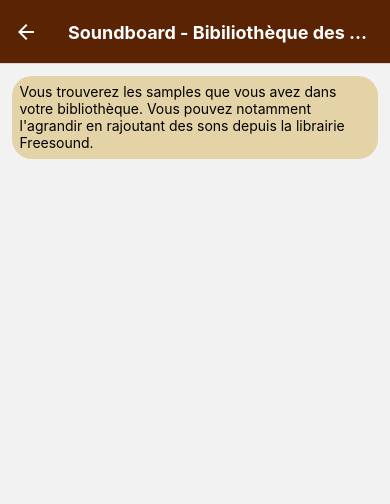
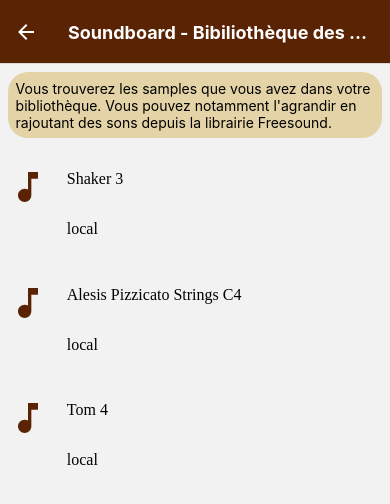
Before and after one commit to mariaguyde/soundboard, a React Native app: screen /Library in a window 390 px wide. Shown: the top 504 px of the page. Built offline with nearby package versions, Linux system fonts and the light colour scheme.

Commit message:
display list of samples in Library View

```diff
--- a/components/Library.js
+++ b/components/Library.js
@@ -1,16 +1,39 @@
-import {Button, Text, View} from 'react-native';
-import {useDispatch} from "react-redux";
+import {Button, Text, TouchableOpacity, View} from 'react-native';
+import { FlatList} from "react-native";
+import React from "react";
+import {useSelector} from "react-redux";
+import MusicNoteIcon from '@mui/icons-material/MusicNote';
 
 const Library = () => {
-    //const dispatch = useDispatch();
+    const samples = useSelector((state) => state.library);
+    console.log(samples);
+
+    const sample_infos = ({ item }) => (
+        <View style={{margin:"2%", display:"flex", flexDirection:"row"}}>
+            <View style={{marginTop:13, marginRight:19}}>
+                <MusicNoteIcon style={{color:"#592304"}} sx={{ fontSize: 40 }}/>
+            </View>
+            <View>
+                <p>{item.sample}</p>
+                <p>{item.category}</p>
+            </View>
+        </View>
+    );
 
     return (
             <View>
-                <View style={{margin:"3%", fontWeight:"bold", backgroundColor:"#e3d3a6", padding:"2%", borderRadius:20}}>
+                <View style={{margin:"2%", fontWeight:"bold", backgroundColor:"#e3d3a6", padding:"2%", borderRadius:20}}>
                     <Text>
                         Vous trouverez les samples que vous avez dans votre bibliothèque.
                         Vous pouvez notamment l'agrandir en rajoutant des sons depuis la librairie Freesound.
                     </Text>
+                </View>
+
+
+                <View>
+                    <FlatList
+                        data={samples}
+                        renderItem={sample_infos}/>
                 </View>
             </View>
         );
--- a/package.json
+++ b/package.json
@@ -10,6 +10,9 @@
     "eject": "expo eject"
   },
   "dependencies": {
+    "@emotion/react": "^11.9.3",
+    "@emotion/styled": "^11.9.3",
+    "@mui/icons-material": "^5.8.4",
     "@react-native-async-storage/async-storage": "^1.15.0",
     "@react-navigation/bottom-tabs": "^6.3.1",
     "@react-navigation/native": "^6.0.10",
```
Also changed, not shown: 1 other file (tests, documents, lock files or other folders).
